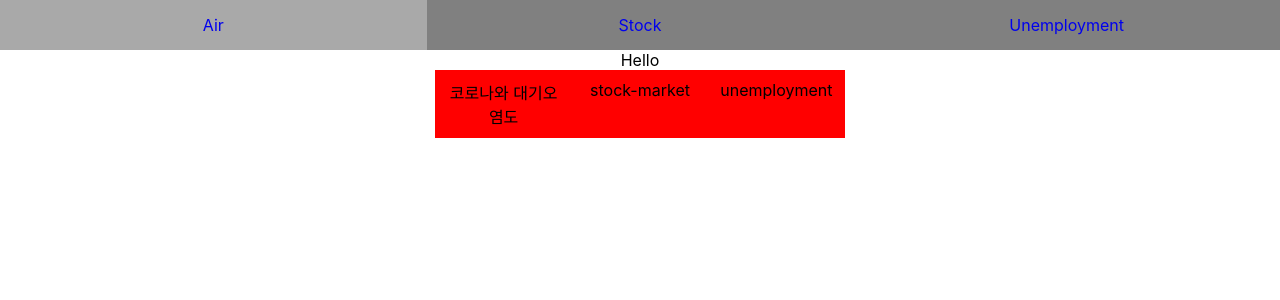
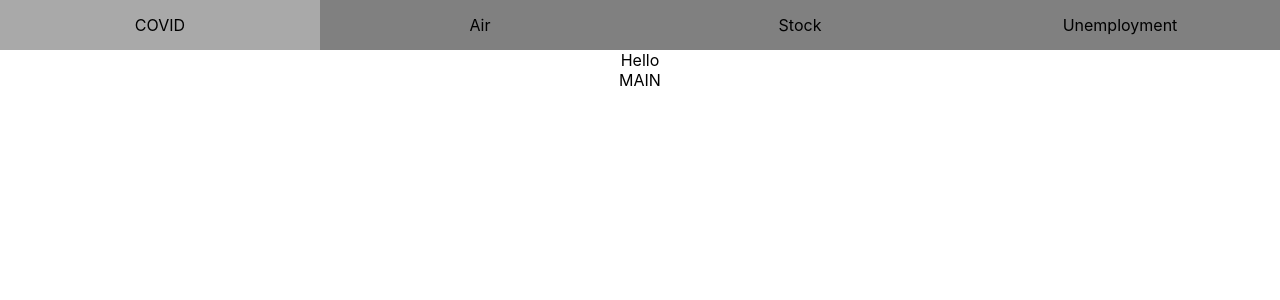
Before and after one commit to cloudtrack/AWS-COVID-Analytics, a React (Create React App) app in the folder aws-team-n/frontend/: page /main in a window 1280 px wide. Shown: the top 300 px of the page. Built offline with nearby package versions, Linux system fonts and the light colour scheme.

Commit message:
add COVID in navbar, redirect / to /main

```diff
--- a/aws-team-n/frontend/src/App.js
+++ b/aws-team-n/frontend/src/App.js
@@ -1,11 +1,13 @@
 import logo from './logo.svg';
 import './App.css';
-import { BrowserRouter, Route, Redirect, Routes, Link } from 'react-router-dom';
+import { BrowserRouter, Route, Routes, Link, Navigate, Redirect } from 'react-router-dom';
 // import {withRouter} from 'react-router'
 
 import MainPage from './containers/Mainpage/Mainpage';
 import AirPollution from './containers/AirPollution/AirPollution';
 import NavBar from './components/NavBar/NavBar';
+import StockMarket from './containers/StockMarket/StockMarket';
+import Unemployment from './containers/Unemployment/Unemployment';
 
 function App() {
   return (
@@ -14,8 +16,10 @@ function App() {
         <NavBar/>
         <Routes>
           <Route path='/main' element={<MainPage/>} />
-          <Route path='air-pollution' element={<AirPollution/>}/>
-          {/* <Redirect exact from='/' to='/main'/> */}
+          <Route path='/air-pollution' element={<AirPollution/>}/>
+          <Route path='/stock-market' element={<StockMarket/>}/>
+          <Route path='/unemployment' element={<Unemployment/>}/>
+          <Route path='/' element={<Navigate replace to="/main"/>}/>
         </Routes>
       </div>
     </BrowserRouter>
--- a/aws-team-n/frontend/src/components/NavBar/NavBar.css
+++ b/aws-team-n/frontend/src/components/NavBar/NavBar.css
@@ -4,21 +4,9 @@
     justify-content: space-around;
     background-color: grey;
 }
-.TabBar{
-    display: flex;
-    flex-direction: row;
-    background-color: red;
-    width: max-content;
-    /* justify-content: space-between; */
-    /* justify-content: space-around;
-    justify-content: space-evenly; */
+.active{
+    background-color: darkgrey;
 }
-
-NavLink{
-    text-decoration: none;
-    color: red
-}
-
 li {
     list-style: none;
     width: 100%;
@@ -28,6 +16,7 @@ li a{
     text-decoration: none;
     list-style: none;
     padding: 15px;
+    color: black
 }
 li a:hover, a:focus{
     background-color: darkgray;
--- a/aws-team-n/frontend/src/components/NavBar/NavBar.js
+++ b/aws-team-n/frontend/src/components/NavBar/NavBar.js
@@ -2,12 +2,14 @@ import React from 'react';
 import './NavBar.css'
 
 const NavBar = () => {
+    const path = window.location.pathname
     return(
         <div className="NavBar">
             <div className="Tabs">
-                <li><a href="/air-pollution">Air</a></li>
-                <li><a href="/stock-market">Stock</a></li>
-                <li><a href="/unemployment">Unemployment</a></li>
+                <li className={path == "/main" && "active"}><a href="/main">COVID</a></li>
+                <li className={path == "/air-pollution" && "active"}><a href="/air-pollution">Air</a></li>
+                <li className={path == "/stock-market" && "active"}><a href="/stock-market">Stock</a></li>
+                <li className={path == "/unemployment" && "active"}><a href="/unemployment">Unemployment</a></li>
             </div>
             Hello
         </div>
--- a/aws-team-n/frontend/src/containers/Mainpage/Mainpage.js
+++ b/aws-team-n/frontend/src/containers/Mainpage/Mainpage.js
@@ -9,11 +9,7 @@ class MainPage extends Component{
   render(){
     return (
       <div className="Mainpage">
-        <Tabs>
-          <AirPollution label="코로나와 대기오염도"/>
-          <StockMarket label="stock-market"/>
-          <Unemployment label="unemployment"/>
-        </Tabs>
+        MAIN
       </div>
     );
   }
```
